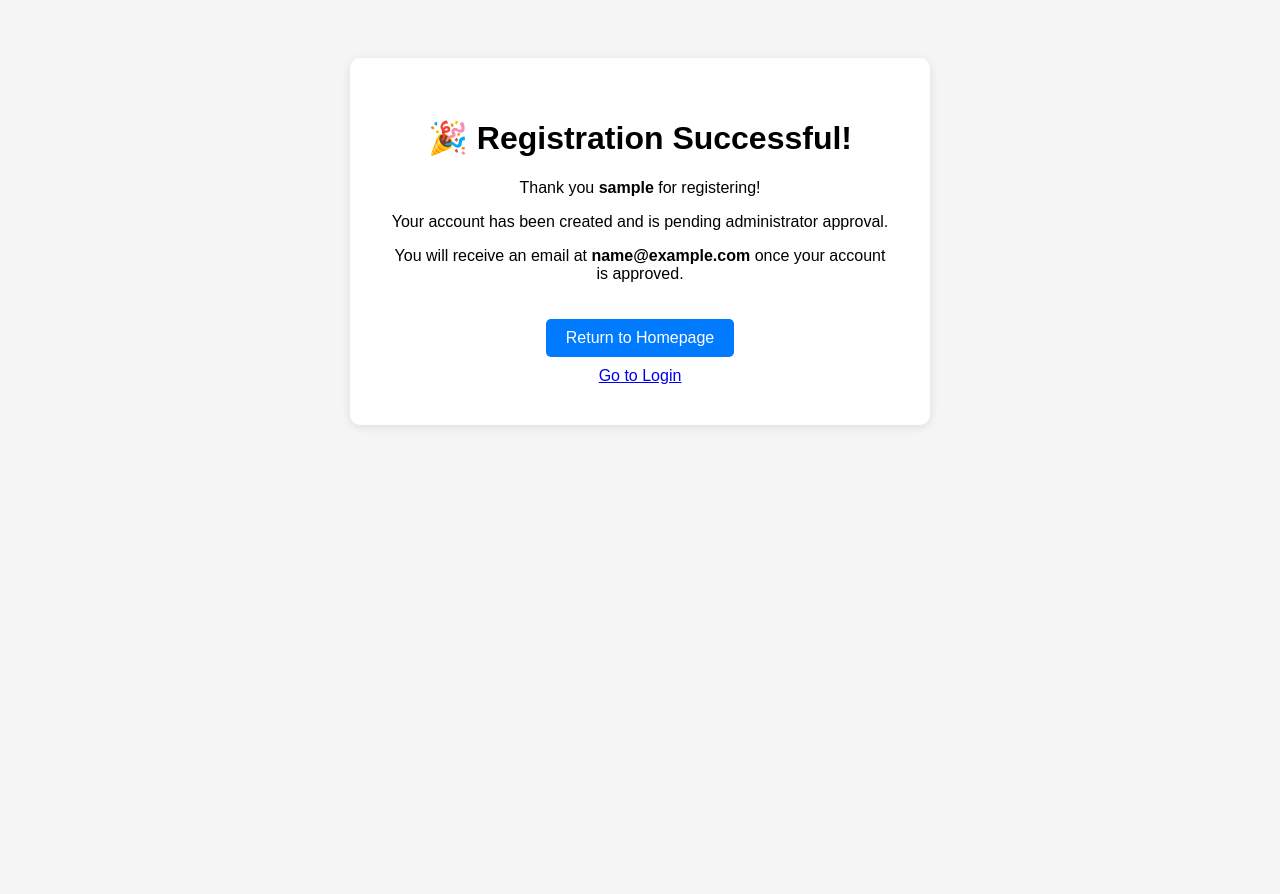
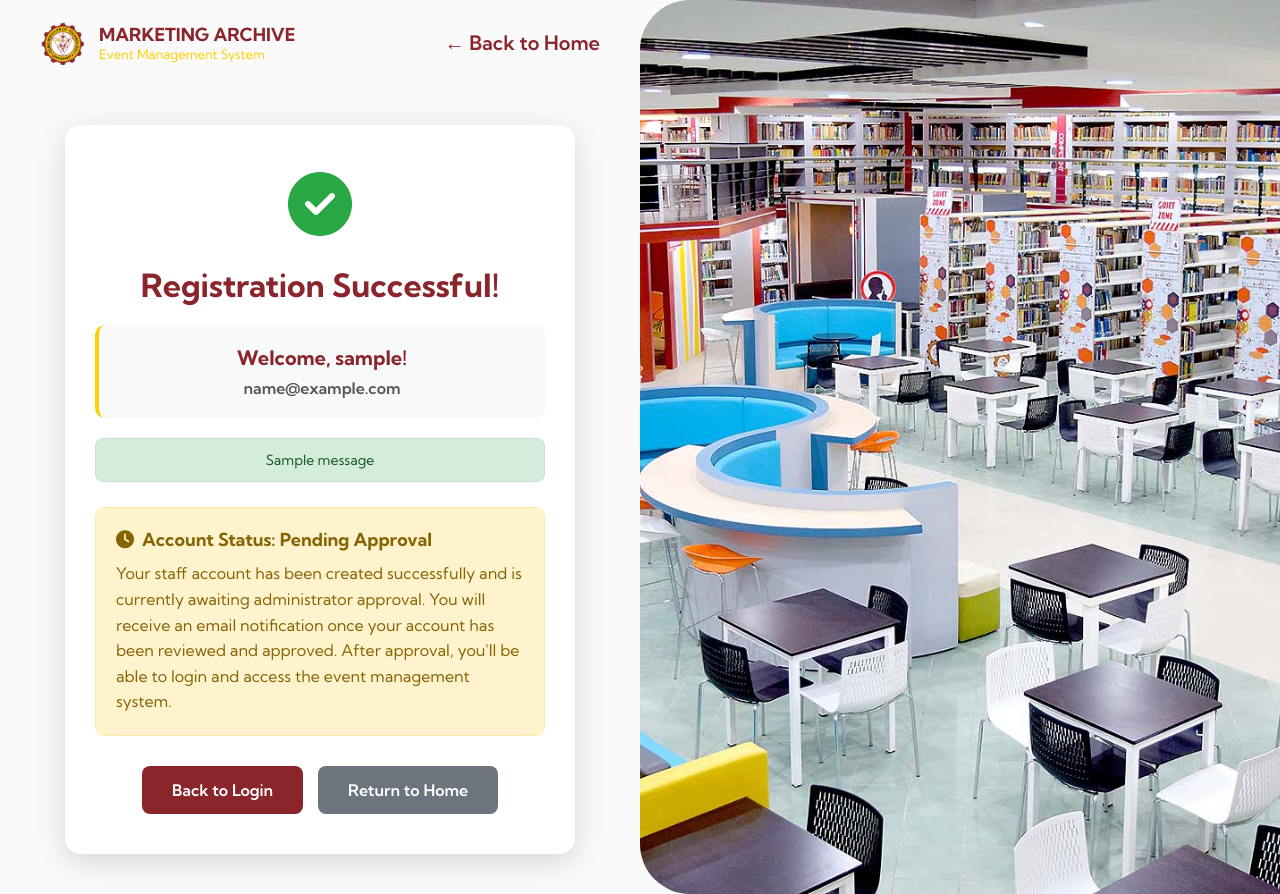
Before and after one commit to LikeYasay/CSIT327-G1-Arcasys, a Django app: template Arcasys/apps/users/templates/users/registration_success.html in a window 1280 px wide. Before the commit the page ends 427 px from the top, so only its background shows below. Run offline with Django 5.2, Linux system fonts and the light colour scheme; the template is opened without the code that fills it: most values are stand-ins (such as "Sample title", 1, 10 or a date in 2020); one stand-in notice (Sample message) is shown.

```diff
--- a/Arcasys/apps/users/templates/users/logout.html
+++ b/Arcasys/apps/users/templates/users/logout.html
@@ -21,7 +21,7 @@
 
     <form method="post" action="{% url 'users:logout' %}">
       {% csrf_token %}
-      <button type="submit" class="btn-signout">Sign Out</button>
+      <button type="submit" class="btn-signout" style="margin-bottom: -5px;">Sign Out</button>
     </form>
 
     <button class="btn-cancel" onclick="window.history.back()">Cancel</button>
--- a/Arcasys/apps/users/templates/users/registration_success.html
+++ b/Arcasys/apps/users/templates/users/registration_success.html
@@ -1,44 +1,230 @@
+{% load static %}
 <!DOCTYPE html>
 <html lang="en">
 <head>
-    <meta charset="UTF-8">
-    <meta name="viewport" content="width=device-width, initial-scale=1.0">
-    <title>Registration Successful - Marketing Archive</title>
+  <meta charset="UTF-8" />
+  <meta name="viewport" content="width=device-width, initial-scale=1.0" />
+  <title>Registration Successful | Marketing Archive</title>
+  <link rel="stylesheet" href="{% static 'users/css/register.css' %}" />  <!-- ✅ Fixed -->
+  <link rel="icon" type="image/png" href="{% static 'shared/images/CIT_LOGO.png' %}" />  <!-- ✅ Fixed -->
+  <link
+    rel="stylesheet"
+    href="https://cdnjs.cloudflare.com/ajax/libs/font-awesome/6.5.1/css/all.min.css"
+    crossorigin="anonymous"
+    referrerpolicy="no-referrer"
+  />
   <style>
-        body {
-            font-family: Arial, sans-serif;
+    /* Success-specific styles */
+    .success-card {
+      background: #fff;
+      min-width: 400px;
+      max-width: 450px;
+      margin: 40px auto;
+      padding: 40px 30px;
+      border-radius: 16px;
+      box-shadow: 0px 8px 30px rgba(0, 0, 0, 0.15);
       text-align: center;
-            padding: 50px;
-            background-color: #f5f5f5;
     }
-        .success-container {
-            background: white;
-            padding: 40px;
+
+    .success-icon {
+      font-size: 64px;
+      color: #28a745;
+      margin-bottom: 20px;
+    }
+
+    .success-card h1 {
+      color: #8A252C;
+      margin-bottom: 15px;
+      font-size: 32px;
+    }
+
+    .user-info {
+      background: #f8f9fa;
       border-radius: 10px;
-            box-shadow: 0 2px 10px rgba(0,0,0,0.1);
-            max-width: 500px;
-            margin: 0 auto;
+      padding: 20px;
+      margin: 20px 0;
+      border-left: 4px solid #FFCF01;
     }
-        .btn {
+
+    .user-name {
+      font-size: 20px;
+      font-weight: 700;
+      color: #8A252C;
+      margin-bottom: 8px;
+    }
+
+    .user-email {
+      font-size: 16px;
+      color: #555;
+      font-weight: 600;
+    }
+
+    .status-message {
+      background: #fff3cd;
+      border: 1px solid #ffeaa7;
+      border-radius: 10px;
+      padding: 20px;
+      margin: 25px 0;
+      text-align: left;
+    }
+
+    .status-title {
+      color: #856404;
+      font-weight: 700;
+      font-size: 18px;
+      margin-bottom: 10px;
+      display: flex;
+      align-items: center;
+      gap: 8px;
+    }
+
+    .status-details {
+      color: #856404;
+      line-height: 1.6;
+      margin: 0;
+    }
+
+    .action-buttons {
+      display: flex;
+      gap: 15px;
+      justify-content: center;
+      margin-top: 30px;
+    }
+
+    .btn-success {
+      background: #8A252C;
+      color: #fff;
+      padding: 14px 30px;
+      border: none;
+      border-radius: 8px;
+      font-weight: 600;
+      font-family: 'Kumbh Sans', sans-serif;
+      cursor: pointer;
+      text-decoration: none;
       display: inline-block;
-            padding: 10px 20px;
-            background: #007bff;
-            color: white;
+      transition: all 0.3s ease;
+      font-size: 16px;
+    }
+
+    .btn-success:hover {
+      background-color: #FFCF01;
+      color: black;
+      transform: translateY(-2px);
+      box-shadow: 0 4px 15px rgba(0,0,0,0.2);
       text-decoration: none;
-            border-radius: 5px;
-            margin-top: 20px;
+    }
+
+    .btn-secondary {
+      background: #6c757d;
+      color: #fff;
+      padding: 14px 30px;
+      border: none;
+      border-radius: 8px;
+      font-weight: 600;
+      font-family: 'Kumbh Sans', sans-serif;
+      cursor: pointer;
+      text-decoration: none;
+      display: inline-block;
+      transition: all 0.3s ease;
+      font-size: 16px;
+    }
+
+    .btn-secondary:hover {
+      background-color: #545b62;
+      transform: translateY(-2px);
+      box-shadow: 0 4px 15px rgba(0,0,0,0.2);
+      text-decoration: none;
+    }
+
+    /* Messages styling */
+    .messages {
+      list-style: none;
+      padding: 0;
+      margin: 0 0 20px 0;
+    }
+
+    .messages li {
+      padding: 12px 15px;
+      margin-bottom: 10px;
+      border-radius: 8px;
+      font-size: 14px;
+      text-align: center;
+    }
+
+    .messages .error {
+      background-color: #f8d7da;
+      color: #721c24;
+      border: 1px solid #f5c6cb;
+    }
+
+    .messages .success {
+      background-color: #d4edda;
+      color: #155724;
+      border: 1px solid #c3e6cb;
     }
   </style>
 </head>
 <body>
-    <div class="success-container">
-        <h1>🎉 Registration Successful!</h1>
-        <p>Thank you <strong>{{ user_name }}</strong> for registering!</p>
-        <p>Your account has been created and is pending administrator approval.</p>
-        <p>You will receive an email at <strong>{{ email }}</strong> once your account is approved.</p>
-        <a href="{% url 'marketing:landing' %}" class="btn">Return to Homepage</a>
-        <br>
-        <a href="{% url 'users:login' %}" style="margin-top: 10px; display: inline-block;">Go to Login</a>  <!-- ✅ Fixed -->
+  <div class="register-container">
+    <div class="register-left">
+      <header class="register-header">
+        <div class="logo-section">
+          <img src="{% static 'shared/images/CIT_LOGO.png' %}" alt="CIT Logo" class="logo" />  <!-- ✅ Fixed -->
+          <div class="logo-text">
+            <h1>MARKETING ARCHIVE</h1>
+            <p>Event Management System</p>
+          </div>
+        </div>
+        <a href="{% url 'marketing:landing' %}" class="back-link">← Back to Home</a>  <!-- ✅ Fixed -->
+      </header>
+
+      <div class="success-card">
+        <!-- Success Icon -->
+        <div class="success-icon">
+          <i class="fas fa-check-circle"></i>
+        </div>
+
+        <h1>Registration Successful!</h1>
+
+        <!-- User Information -->
+        <div class="user-info">
+          <div class="user-name">Welcome, {{ user_name }}!</div>
+          <div class="user-email">{{ email }}</div>
+        </div>
+
+        <!-- Django Messages -->
+        {% if messages %}
+          <ul class="messages">
+            {% for message in messages %}
+              <li class="{{ message.tags }}">{{ message }}</li>
+            {% endfor %}
+          </ul>
+        {% endif %}
+
+        <!-- Status Message -->
+        <div class="status-message">
+          <div class="status-title">
+            <i class="fas fa-clock"></i>
+            Account Status: Pending Approval
+          </div>
+          <p class="status-details">
+            Your staff account has been created successfully and is currently awaiting administrator approval.
+            You will receive an email notification once your account has been reviewed and approved.
+            After approval, you'll be able to login and access the event management system.
+          </p>
+        </div>
+
+        <!-- Action Buttons -->
+        <div class="action-buttons">
+          <a href="{% url 'users:login' %}" class="btn-success">Back to Login</a>  <!-- ✅ Fixed -->
+          <a href="{% url 'marketing:landing' %}" class="btn-secondary">Return to Home</a>  <!-- ✅ Fixed -->
+        </div>
+      </div>
+    </div>
+
+    <div class="register-right">
+      <img src="{% static 'marketing/images/Library.jpg' %}" alt="Campus Building">  <!-- ✅ Fixed -->
+    </div>
   </div>
 </body>
 </html>
```
Also changed, not shown: Arcasys/apps/marketing/views.py (+18 -1 lines). Lines whose indentation alone changed are shown as unchanged.
